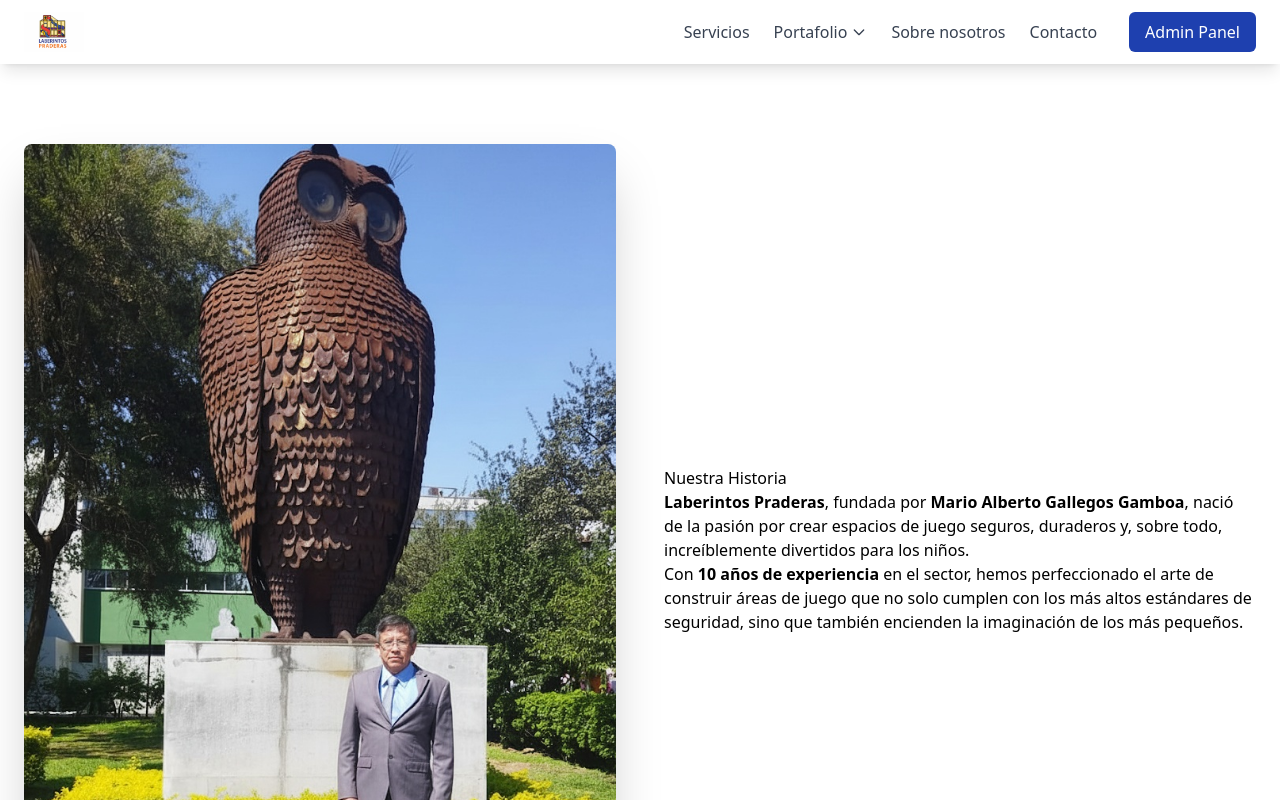
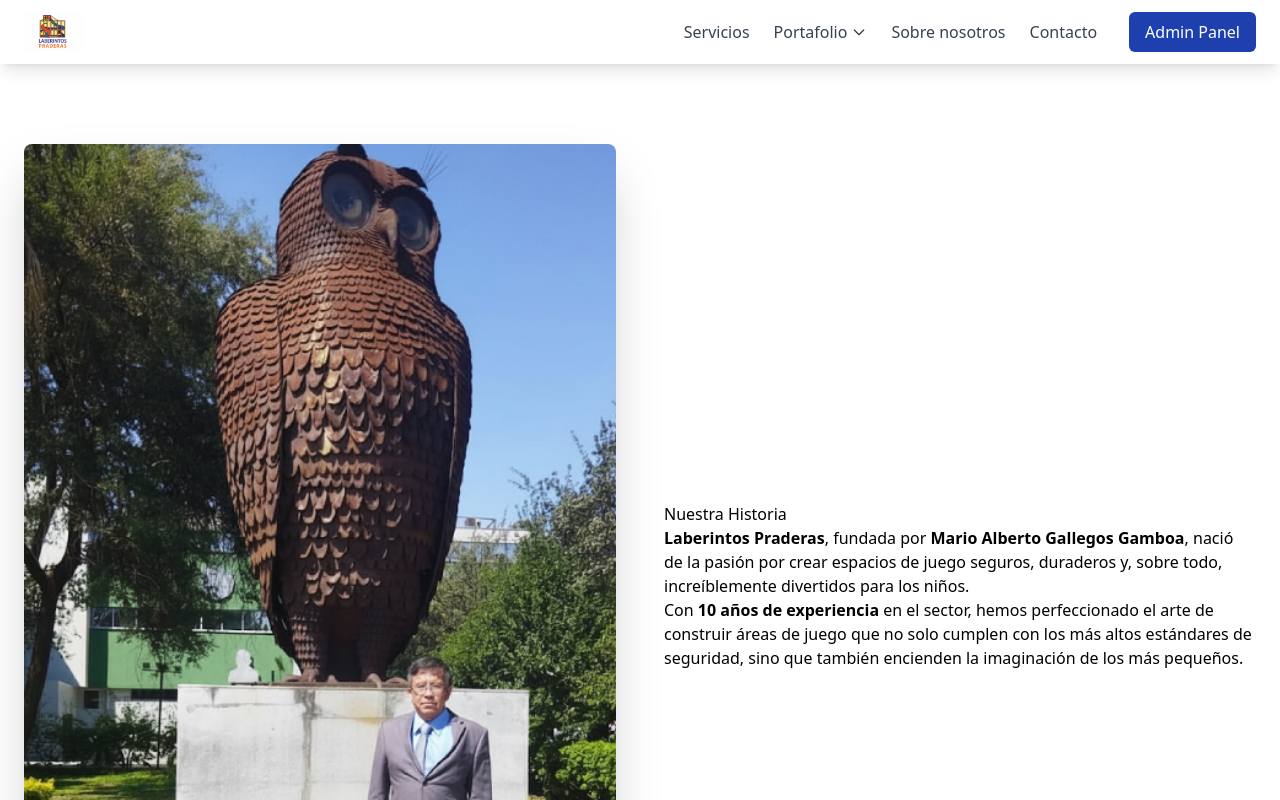
Before and after one commit to FrankLovelace/LaberintosVueFrontend, a Vue app: page /sobre-nosotros in a window 1280 px wide. Shown: the top 800 px of the page. Built offline with nearby package versions, Linux system fonts and the light colour scheme.

Commit message:
photo improve

```diff
--- a/src/views/AboutView.vue
+++ b/src/views/AboutView.vue
@@ -12,7 +12,7 @@
         <div class="container mx-auto px-6 grid md:grid-cols-2 gap-12 items-center">
           <div>
             <img
-              src="/images/founder.jpeg"
+              src="/images/founder.png"
               alt="Fundador de Laberintos Praderas"
               class="rounded-lg shadow-2xl w-full"
             />
```
Also changed, not shown: public/images/founder.jpeg (deleted), public/images/founder.png (added).
